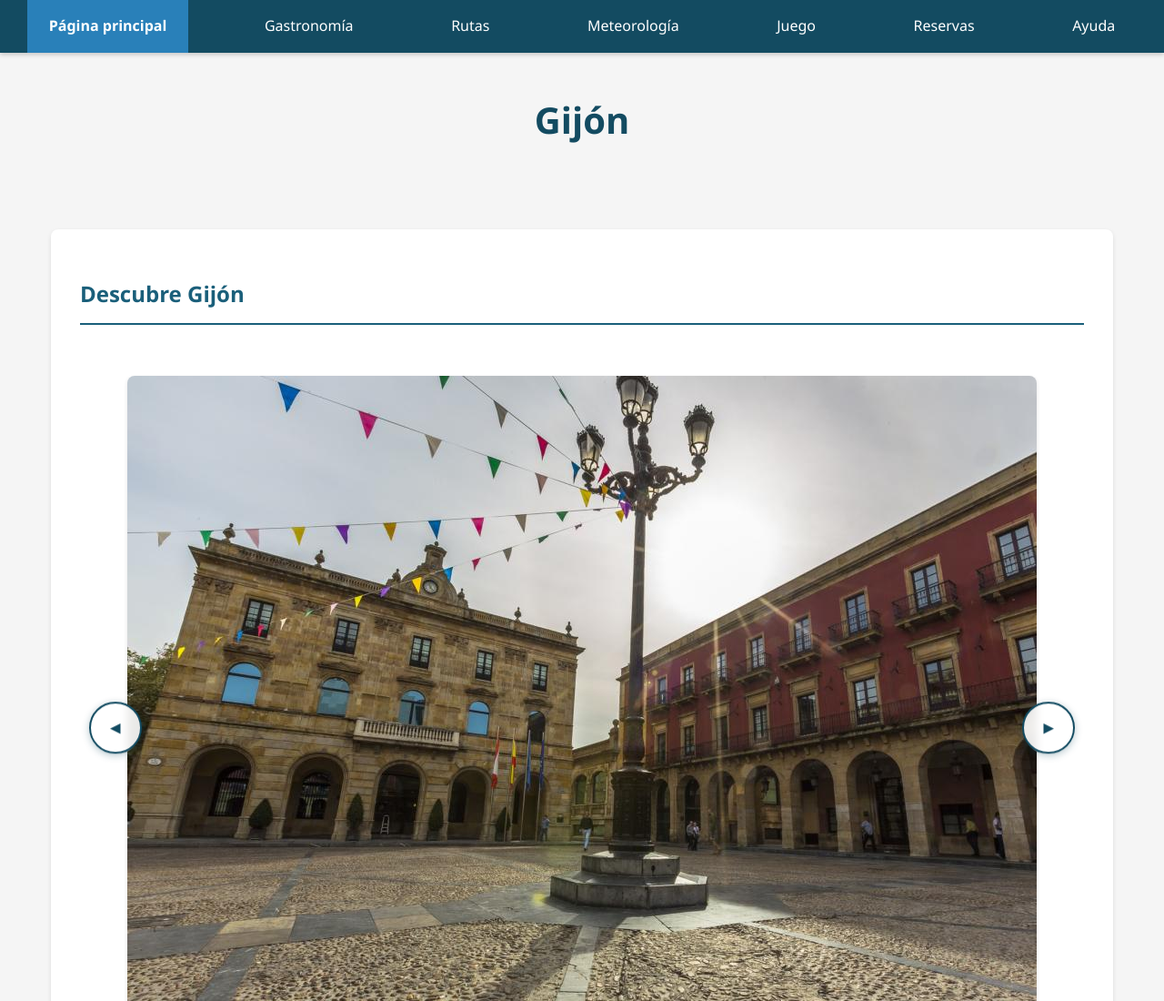
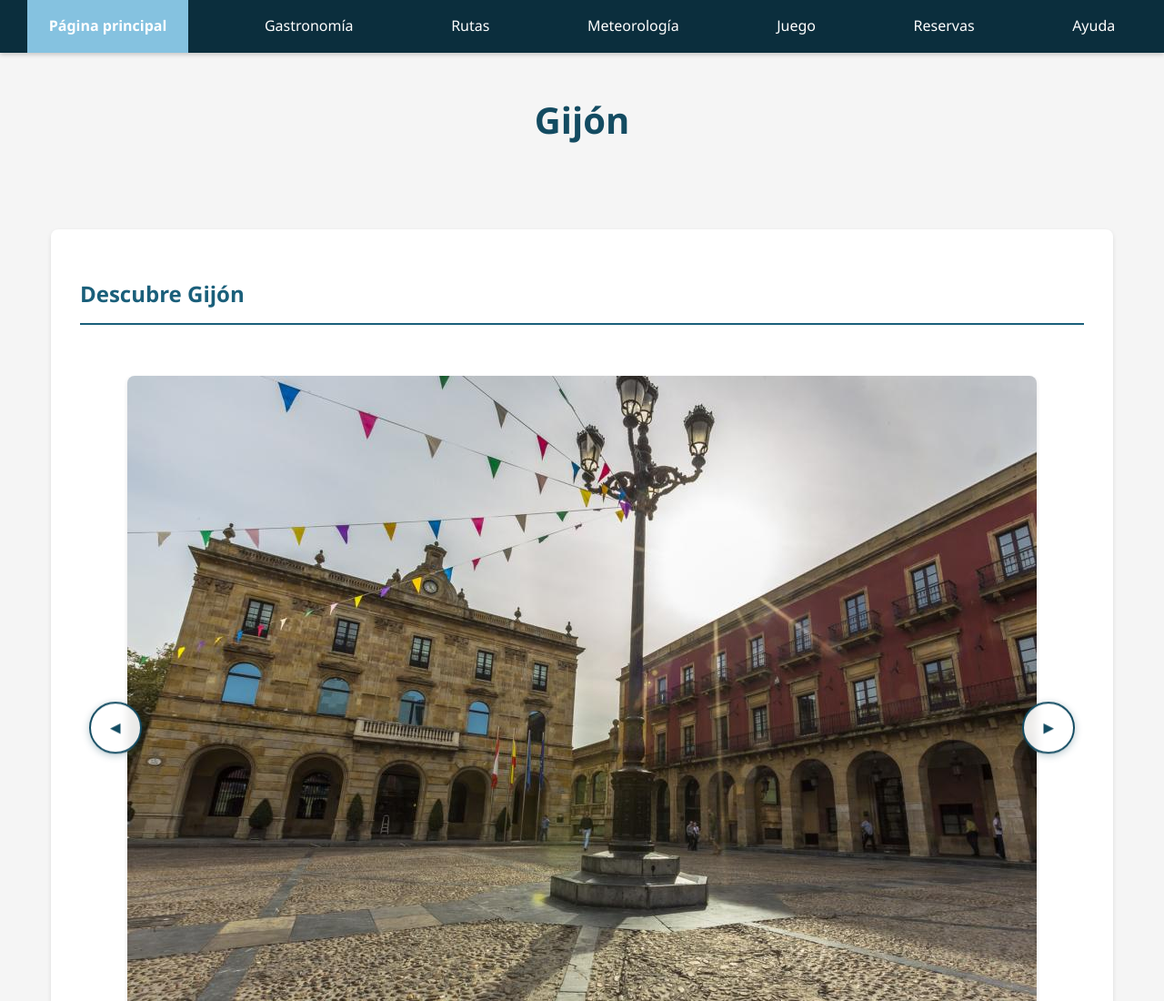
Before and after one commit to JavierGE03/ProyectoSEW, a plain HTML site: page index.html in a window 1280 px wide. Shown: the top 1100 px of the page at 91% size. Drawn offline with nearby package versions, Linux system fonts and the light colour scheme; no server answers.

Commit message:
Nav cambiado

```diff
--- a/estilo/estilo.css
+++ b/estilo/estilo.css
@@ -16,7 +16,7 @@ body {
 /* Advertencia CSS: El color de primer plano (color de texto) se hereda de body */
 /* 0,0,1 */
 nav {
-    background-color: #134b61;
+    background-color: #0B2E3D;
     position: sticky;
     top: 0;
     z-index: 100;
@@ -53,13 +53,13 @@ nav ul a {
 /* 0,1,3 */
 /* Advertencia CSS: El color de primer plano se hereda de nav ul a */
 nav ul a:hover {
-    background-color: #2980b9;
+    background-color: #85C2E0;
 }
 
 /* 0,1,0 */
 /* Advertencia CSS: El color de primer plano se hereda de ul */
 .active {
-    background-color: #2980b9;
+    background-color: #85C2E0;
     font-weight: bold;
 }
 
```
